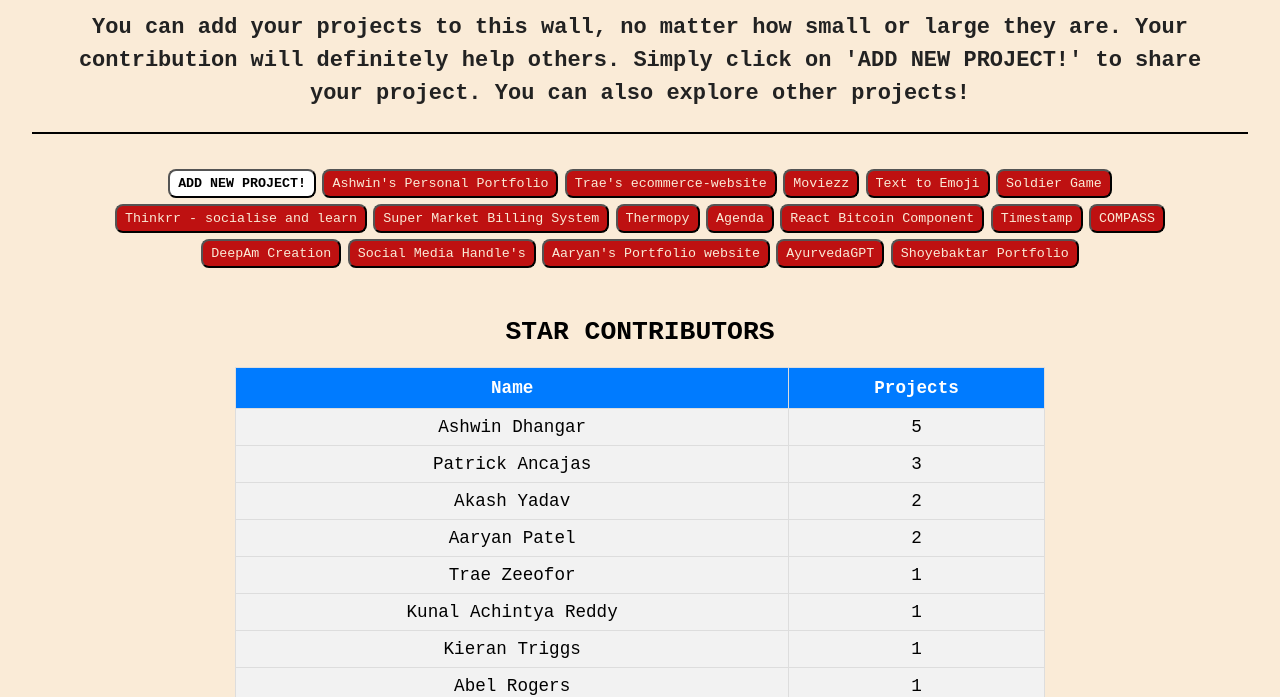
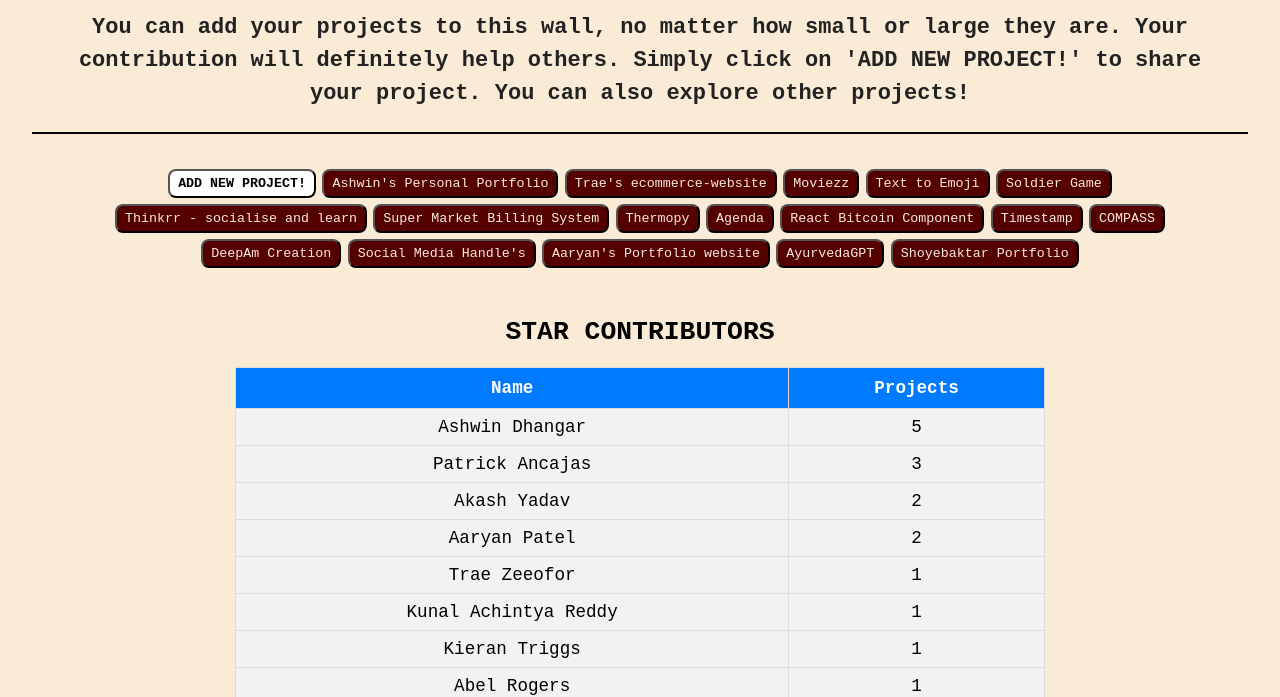
Before and after one commit to MrAshwin2142/The-Wall-of-Projects, a plain HTML site: page index.html in a window 1280 px wide. Shown: the part 103-800 px from the top of the page. Drawn offline with Linux system fonts and the light colour scheme.

Commit message:
Update style.css

```diff
--- a/style.css
+++ b/style.css
@@ -124,7 +124,7 @@ header h1 {
 .btn {
     margin: 0.2rem;
     padding: 0.3rem 0.5rem;
-    background-color: #be1111;
+    background-color: #550000;
     color: antiquewhite;
     border-radius: 0.5rem;
     cursor: pointer;
```
